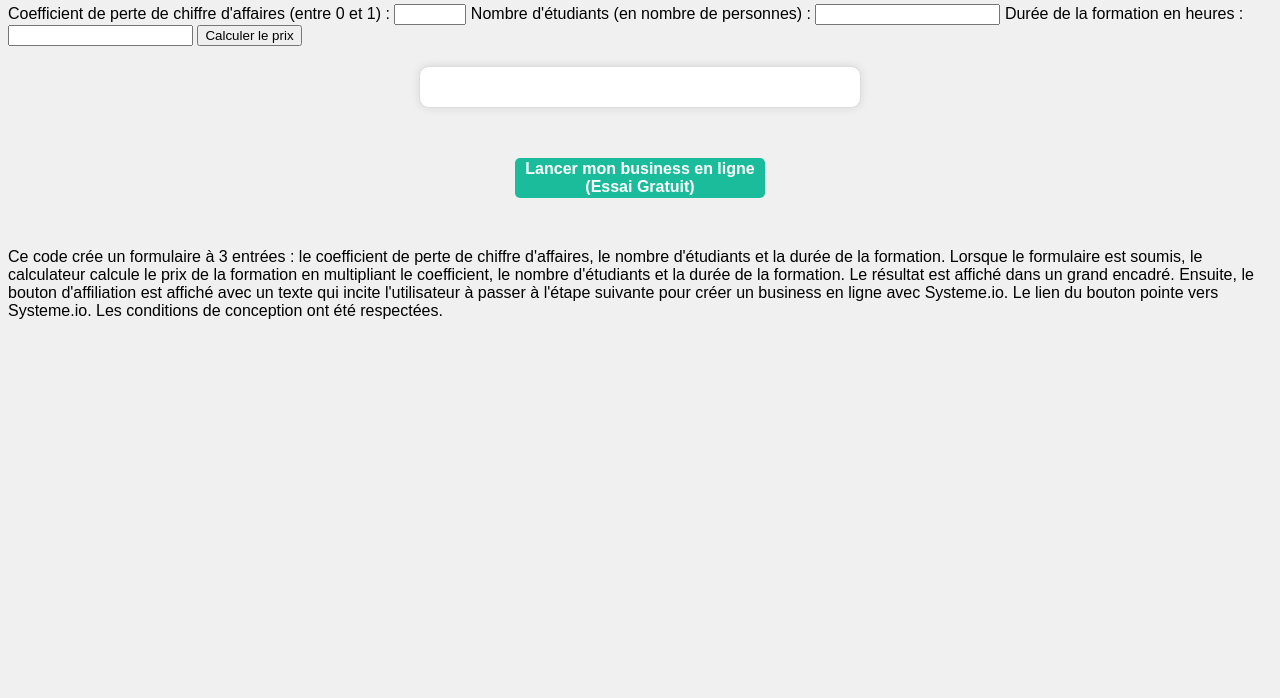
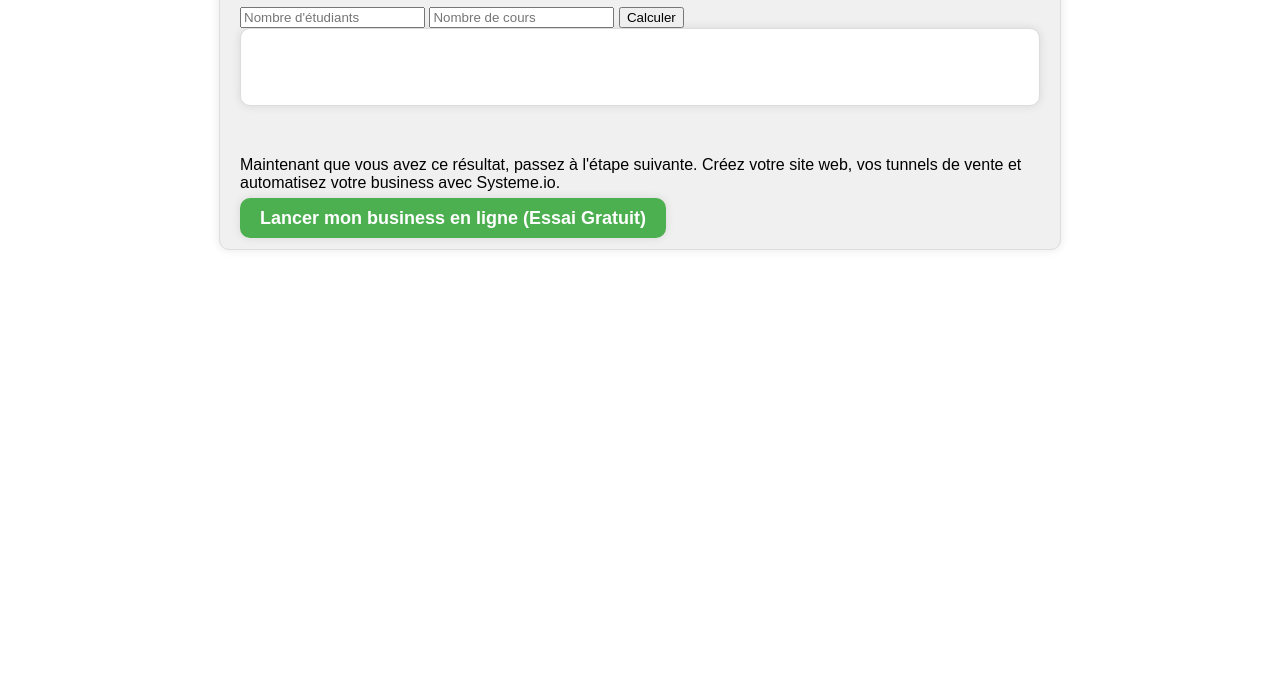
Before and after one commit to Nounou1977/github.io, a plain HTML site: page calculateur-de-prix-de-formation-en-ligne.html in a window 1280 px wide. Shown: the part 102-800 px from the top of the page. Drawn offline with Linux system fonts and the light colour scheme.

Commit message:
Mise a jour de l outil calculateur de prix de formation en ligne

```diff
--- a/calculateur-de-prix-de-formation-en-ligne.html
+++ b/calculateur-de-prix-de-formation-en-ligne.html
@@ -1,21 +1,32 @@
-Voici le code HTML que vous demandez :
-
 
 <!DOCTYPE html>
 <html lang="fr">
 <head>
     <meta charset="UTF-8">
     <meta name="viewport" content="width=device-width, initial-scale=1.0">
-    <title>Calculateur de prix de formation en ligne</title>
+    <title>Outil calculateur de prix de formation en ligne</title>
     <style>
         body {
             font-family: Arial, sans-serif;
-            background-color: #f0f0f0;
         }
 
-        #resultat {
-            width: 400px;
-            margin: 20px auto;
+        .container {
+            max-width: 800px;
+            margin: auto;
+            padding: 20px;
+            background-color: #f0f0f0;
+            border: 1px solid #ddd;
+            border-radius: 10px;
+            box-shadow: 0 0 10px rgba(0, 0, 0, 0.1);
+        }
+
+        .resultat {
+            font-size: 36px;
+            font-weight: bold;
+            color: #333;
+        }
+
+        .resultat-container {
             padding: 20px;
             background-color: #fff;
             border: 1px solid #ddd;
@@ -23,62 +34,63 @@ Voici le code HTML que vous demandez :
             box-shadow: 0 0 10px rgba(0, 0, 0, 0.1);
         }
 
-        #bouton-affiliation {
-            margin: 50px auto;
-            display: block;
-            width: 250px;
-            height: 40px;
-            font-size: 16px;
-            font-weight: bold;
-            color: #fff;
-            background-color: #1ABC9C;
-            border: none;
-            border-radius: 5px;
-            cursor: pointer;
+        .affiliation {
+            position: relative;
+            z-index: 1;
         }
 
-        #bouton-affiliation:hover {
-            background-color: #2ECC71;
+        .affiliation-btn {
+            position: relative;
+            z-index: 1;
+        }
+
+        .affiliation-btn > a {
+            text-decoration: none;
+            color: #fff;
+            font-size: 18px;
+            font-weight: bold;
+            padding: 10px 20px;
+            border-radius: 10px;
+            background-color: #4CAF50;
+            box-shadow: 0 0 10px rgba(0, 0, 0, 0.1);
+        }
+
+        .affiliation-btn > a:hover {
+            background-color: #3e8e41;
         }
     </style>
 </head>
 <body>
-    <h1>Calculateur de prix de formation en ligne</h1>
+    <div class="container">
+        <h1>Outil calculateur de prix de formation en ligne</h1>
+        <input type="number" id="nb-students" placeholder="Nombre d'étudiants">
+        <input type="number" id="nb-cours" placeholder="Nombre de cours">
+        <button id="calculer-btn">Calculer</button>
+        <div class="resultat-container" id="resultat-container">
+            <p class="resultat" id="resultat"></p>
+        </div>
+        <div class="affiliation" style="margin-top: 50px;">
+            <p>Maintenant que vous avez ce résultat, passez à l'étape suivante. Créez votre site web, vos tunnels de vente et automatisez votre business avec Systeme.io.</p>
+            <div class="affiliation-btn">
+                <a href="https://systeme.io/fr?sa=sa0005402052e616f3aa5f60c0cf5ad49c228d29ad89">Lancer mon business en ligne (Essai Gratuit)</a>
+            </div>
+        </div>
+    </div>
 
-    <form id="formulaire">
-        <label for="coefficient">Coefficient de perte de chiffre d'affaires (entre 0 et 1) :</label>
-        <input type="number" id="coefficient" name="coefficient" step="0.01" min="0" max="1">
+    <script>
+        const nbStudentsInput = document.getElementById('nb-students');
+        const nbCoursInput = document.getElementById('nb-cours');
+        const calculerBtn = document.getElementById('calculer-btn');
+        const resultatContainer = document.getElementById('resultat-container');
+        const resultat = document.getElementById('resultat');
 
-        <label for="nombre_etudiants">Nombre d'étudiants (en nombre de personnes) :</label>
-        <input type="number" id="nombre_etudiants" name="nombre_etudiants" min="1">
-
-        <label for="durée_formacion">Durée de la formation en heures :</label>
-        <input type="number" id="durée_formacion" name="durée_formacion" step="0.01" min="1">
-
-        <input type="submit" value="Calculer le prix">
-    </form>
-
-    <div id="resultat"></div>
-
-    <p id="message"></p>
-
-    <button id="bouton-affiliation" type="button">Lancer mon business en ligne (Essai Gratuit)</button>
-    <script>
-        document.getElementById("bouton-affiliation").href="https://systeme.io/fr?sa=sa0005402052e616f3aa5f60c0cf5ad49c228d29ad89"
-        document.getElementById("bouton-affiliation").onclick = function() {
-            window.open("https://systeme.io/fr?sa=sa0005402052e616f3aa5f60c0cf5ad49c228d29ad89", "_blank");
-        }
-        document.getElementById("formulaire").addEventListener("submit", function(event) {
-            event.preventDefault();
-            var coefficient = parseFloat(document.getElementById("coefficient").value);
-            var nombre_etudiants = parseInt(document.getElementById("nombre_etudiants").value);
-            var durée_formacion = parseFloat(document.getElementById("durée_formacion").value);
-            var prix = coefficient * nombre_etudiants * durée_formacion;
-            document.getElementById("resultat").innerHTML = "Le prix de la formation est de " + prix.toFixed(2) + " euros.";
+        calculerBtn.addEventListener('click', () => {
+            const nbStudents = parseInt(nbStudentsInput.value);
+            const nbCours = parseInt(nbCoursInput.value);
+            const prixFormation = nbStudents * nbCours * 10;
+            resultatContainer.style.display = 'block';
+            resultat.textContent = `Le prix de formation est de ${prixFormation} euros.`;
         });
     </script>
 </body>
 </html>
-
-
-Ce code crée un formulaire à 3 entrées : le coefficient de perte de chiffre d'affaires, le nombre d'étudiants et la durée de la formation. Lorsque le formulaire est soumis, le calculateur calcule le prix de la formation en multipliant le coefficient, le nombre d'étudiants et la durée de la formation. Le résultat est affiché dans un grand encadré. Ensuite, le bouton d'affiliation est affiché avec un texte qui incite l'utilisateur à passer à l'étape suivante pour créer un business en ligne avec Systeme.io. Le lien du bouton pointe vers Systeme.io. Les conditions de conception ont été respectées.
```
